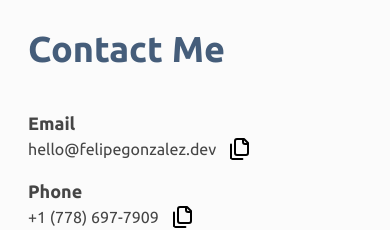
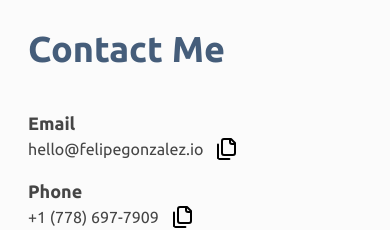
Before and after one commit to psyout/portfolio-app, a Next.js app: page / in a window 390 px wide. Shown: the part 3300-3530 px from the top of the page. Built offline with nearby package versions, Linux system fonts and the light colour scheme.

Commit message:
Added copy icon and visual feedback for phone number, matching email copy behavio

```diff
--- a/app/contact/page.tsx
+++ b/app/contact/page.tsx
@@ -52,14 +52,11 @@ const Contact = () => {
                   <div className='flex flex-col'>
                      <h3 className='text text-lg font-bold'>Email</h3>
                      <div className='flex gap-3'>
-                <Link className='text' href='mailto:hello@felipegonzalez.dev'>
-                  hello@felipegonzalez.dev
+                        <Link className='text' href='mailto:hello@felipegonzalez.io'>
+                           hello@felipegonzalez.io
                         </Link>
                         {copied === 'hello@felipegonzalez.io' ? (
-                  <CircleCheck
-                    aria-label='Copied'
-                    className='text-[var(--primary)]'
-                  />
+                           <CircleCheck aria-label='Copied' className='text-[var(--primary)]' />
                         ) : (
                            <Files
                               onClick={() => copyToClipboard('hello@felipegonzalez.io')}
@@ -78,10 +75,7 @@ const Contact = () => {
                            +1 (778) 697-7909
                         </Link>
                         {copied === '+17786977909' ? (
-                  <CircleCheck
-                    aria-label='Copied'
-                    className='text-[var(--primary)]'
-                  />
+                           <CircleCheck aria-label='Copied' className='text-[var(--primary)]' />
                         ) : (
                            <Files
                               onClick={() => copyToClipboard('+17786977909')}
```
Lines whose indentation alone changed are shown as unchanged.
